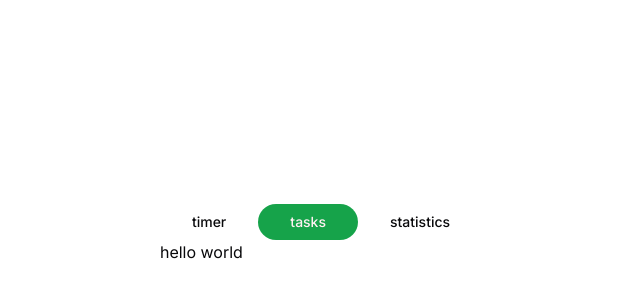
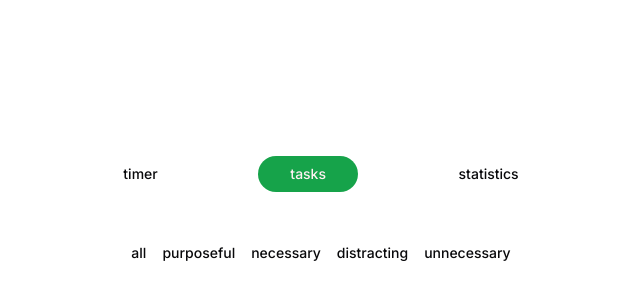
Before and after one commit to sinskiy/strou, a Next.js app: page /tasks in a window 1280 px wide. Shown: the part 166-466 px from the top of the page, without its empty margins (319-959 px from the left). Built offline with nearby package versions, Linux system fonts and the light colour scheme.

Commit message:
add static tags

```diff
--- a/app/page.tsx
+++ b/app/page.tsx
@@ -5,7 +5,7 @@ import { Label } from "@/components/ui/label";
 export default function Timer() {
   return (
     <>
-      <div className="card">
+      <section className="card">
         <p className="opacity-50">work 1</p>
         <p className="font-bold text-6xl text-center mt-2 mb-6">
           <time>50:00</time>
@@ -16,8 +16,8 @@ export default function Timer() {
             ▶▶
           </Button>
         </div>
-      </div>
-      <div className="card flex items-center gap-4">
+      </section>
+      <section className="card flex items-center gap-4">
         <Label className="flex gap-3">
           <Checkbox />
           <p>
@@ -25,7 +25,7 @@ export default function Timer() {
           </p>
         </Label>
         <Button variant="secondary">change</Button>
-      </div>
+      </section>
     </>
   );
 }
--- a/app/tasks/page.tsx
+++ b/app/tasks/page.tsx
@@ -1,3 +1,14 @@
+import Tag from "@/components/ui/tag";
+
+const tags = [
+  "all",
+  "purposeful",
+  "necessary",
+  "distracting",
+  "unnecessary",
+] as const;
+
 export default function Tasks() {
-  return <h1>hello world</h1>;
+  const tagsList = tags.map((tag) => <Tag key={tag}>{tag}</Tag>);
+  return <section className="card">{tagsList}</section>;
 }
--- a/components/header.tsx
+++ b/components/header.tsx
@@ -3,7 +3,7 @@
 import { usePathname } from "next/navigation";
 import NavLink from "./ui/navLink";
 
-export const links = ["timer", "tasks", "statistics"];
+export const links = ["timer", "tasks", "statistics"] as const;
 
 export default function Header() {
   const pathname = usePathname();
--- /dev/null
+++ b/components/ui/tag.tsx
@@ -0,0 +1,29 @@
+import { InputHTMLAttributes } from "react";
+import { twMerge } from "tailwind-merge";
+import { Label } from "./label";
+
+interface TagProps extends InputHTMLAttributes<HTMLInputElement> {}
+
+export default function Tag({ className, children, ...props }: TagProps) {
+  return (
+    <>
+      <Label className="relative">
+        <input
+          type="checkbox"
+          className="absolute inset-0 peer opacity-0"
+          id="TODO"
+          name="TODO"
+          {...props}
+        />
+        <span
+          className={twMerge(
+            "font-medium w-fit text-sm py-1 px-2 rounded-full transition-colors active:scale-95 peer-checked:bg-primary peer-checked:text-primary-foreground hover:peer-checked:bg-primary/90 hover:bg-white/10",
+            className,
+          )}
+        >
+          {children}
+        </span>
+      </Label>
+    </>
+  );
+}
```
